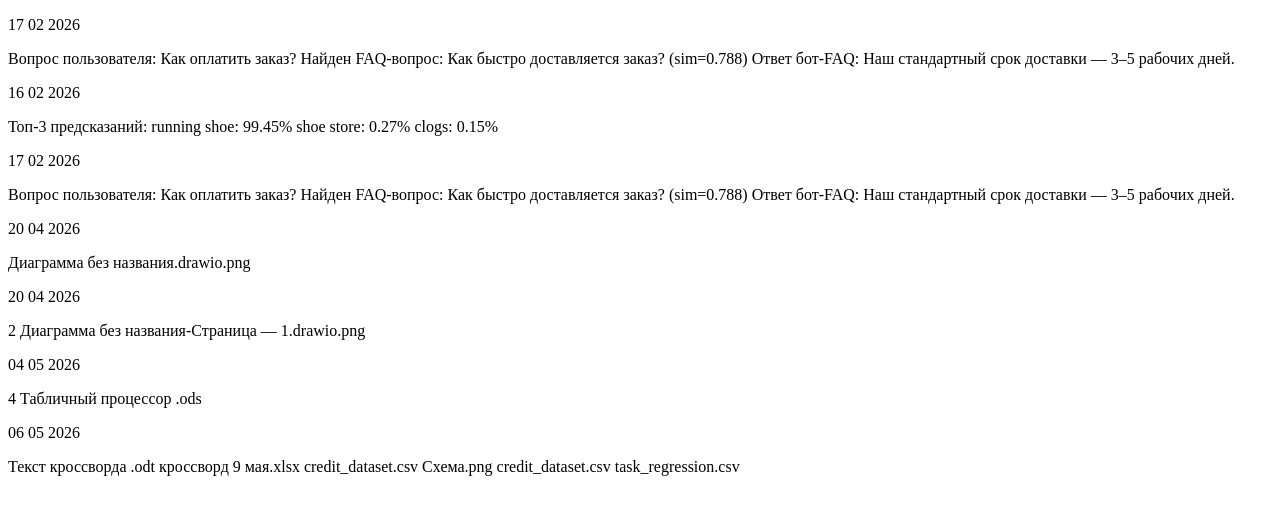
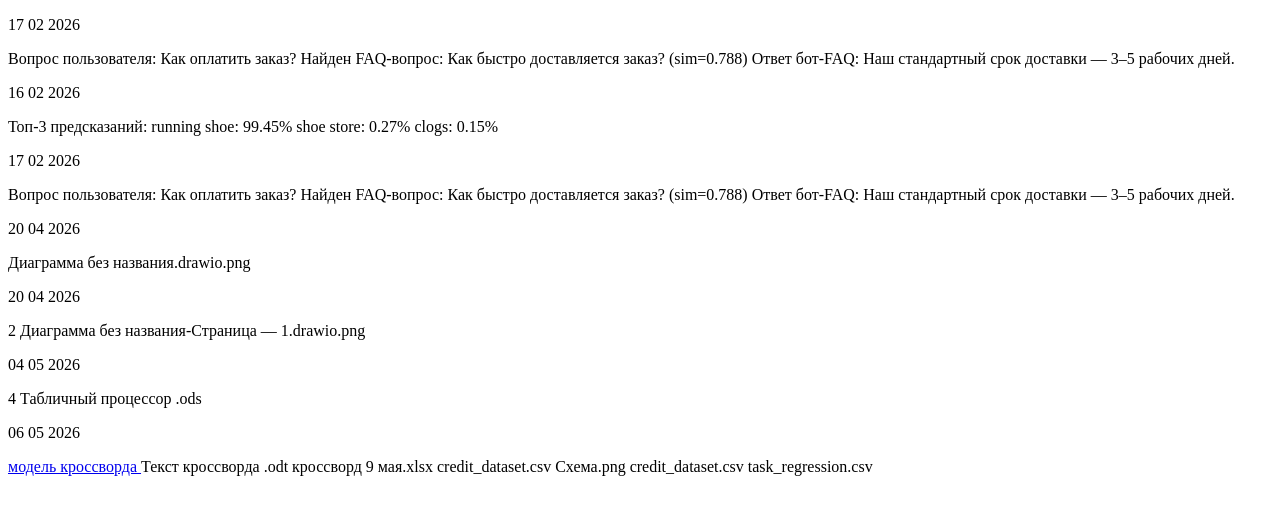
Before and after one commit to Arina28-am/jan, a plain HTML site: page index.html in a window 1280 px wide. Drawn offline with Linux system fonts and the light colour scheme.

Commit message:
Update index.html

```diff
--- a/index.html
+++ b/index.html
@@ -30,6 +30,7 @@
 4 Табличный процессор .ods
 
  <p>06 05 2026</p>
+     <a href="кроссворд 9 мая.xlsx" > модель кроссворда   </a>
     Текст кроссворда .odt
     кроссворд 9 мая.xlsx
     credit_dataset.csv
```
